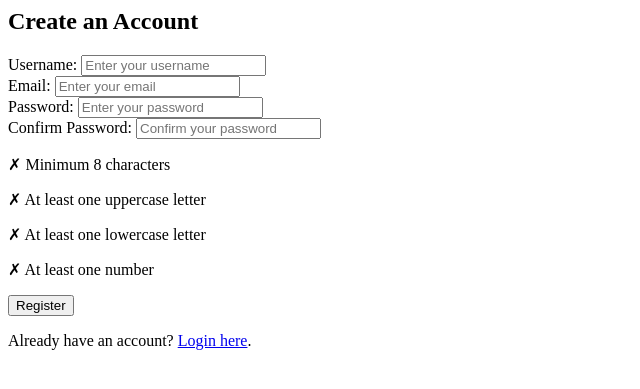
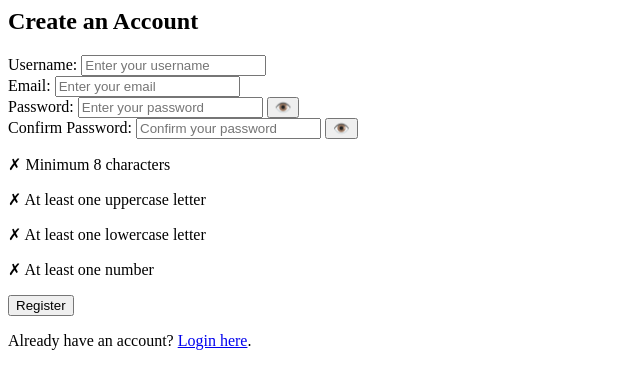
Before and after one commit to johnconh/Camagru, a PHP site: page /auth/register.php in a window 1280 px wide. Shown: the top 389 px of the page, without its empty margins (0-640 px from the left). Run offline with PHP 8.4, Linux system fonts and the light colour scheme.

Commit message:
boton toggle pasword

```diff
--- a/app/src/views/auth/register.php
+++ b/app/src/views/auth/register.php
@@ -37,8 +37,10 @@
                         value="<?= htmlspecialchars($_POST['email'] ?? '') ?>"
                         required
                     >
+
                 </div>
                 <div class="form-group">
+                    <div class="input-with-toggle">
                     <label for="password">Password:</label>
                         <input
                             type="password"
@@ -47,8 +49,11 @@
                             placeholder="Enter your password"
                             required
                         >
+                        <button type="button" class="toggle-password" data-target="password" aria-label="Show password">👁️</button>
+                    </div>
                 </div>
                 <div class="form-group">
+                    <div class="input-with-toggle">
                     <label for="confirm_password">Confirm Password:</label>
                         <input
                             type="password"
@@ -57,6 +62,8 @@
                             placeholder="Confirm your password"
                             required
                         >
+                        <button type="button" class="toggle-password" data-target="confirm_password" aria-label="Show password">👁️</button>
+                    </div>
                     <div id="password-requirements" class="password-requirements">
                         <p class="requirement" id="req-length">✗ Minimum 8 characters</p>
                         <p class="requirement" id="req-uppercase">✗ At least one uppercase letter</p>
@@ -81,7 +88,7 @@ passwordInput.addEventListener('input', function() {
     const password = this.value;
 
     checkRequirement('req-length', password.length >= 8);
-a
+
     checkRequirement('req-uppercase', /[A-Z]/.test(password));
 
     checkRequirement('req-lowercase', /[a-z]/.test(password));
@@ -118,4 +125,21 @@ form.addEventListener('submit', function(e) {
         return false;
     }
 });
+
+document.querySelectorAll('.toggle-password').forEach(btn => {
+    btn.addEventListener('click', () => {
+        const targetId = btn.getAttribute('data-target');
+        const input = document.getElementById(targetId);
+        if (!input) return;
+        if (input.type === 'password') {
+            input.type = 'text';
+            btn.setAttribute('aria-label', 'Hide password');
+            btn.textContent = '🙈';
+        } else {
+            input.type = 'password';
+            btn.setAttribute('aria-label', 'Show password');
+            btn.textContent = '👁️';
+        }
+    });
+});
 </script>
```
Lines whose indentation alone changed are shown as unchanged.
